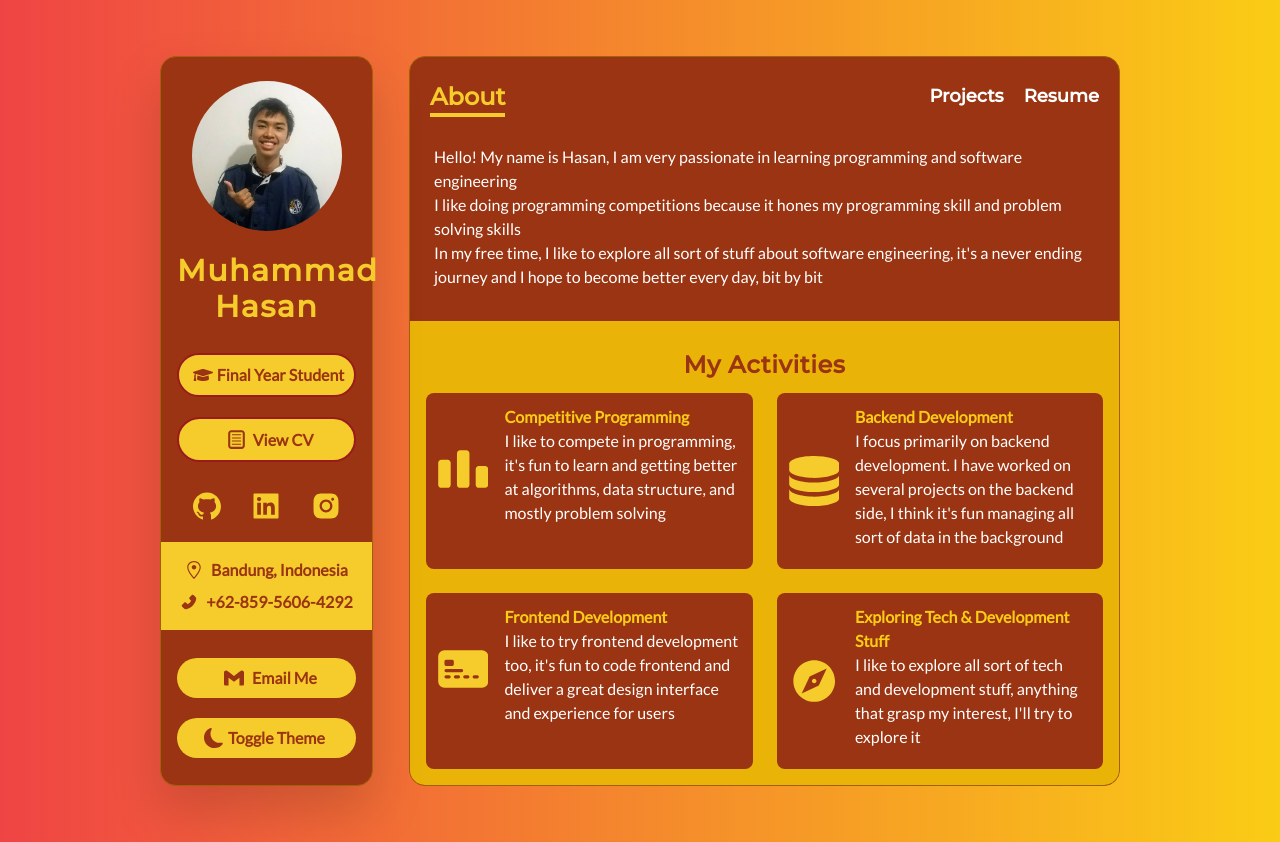
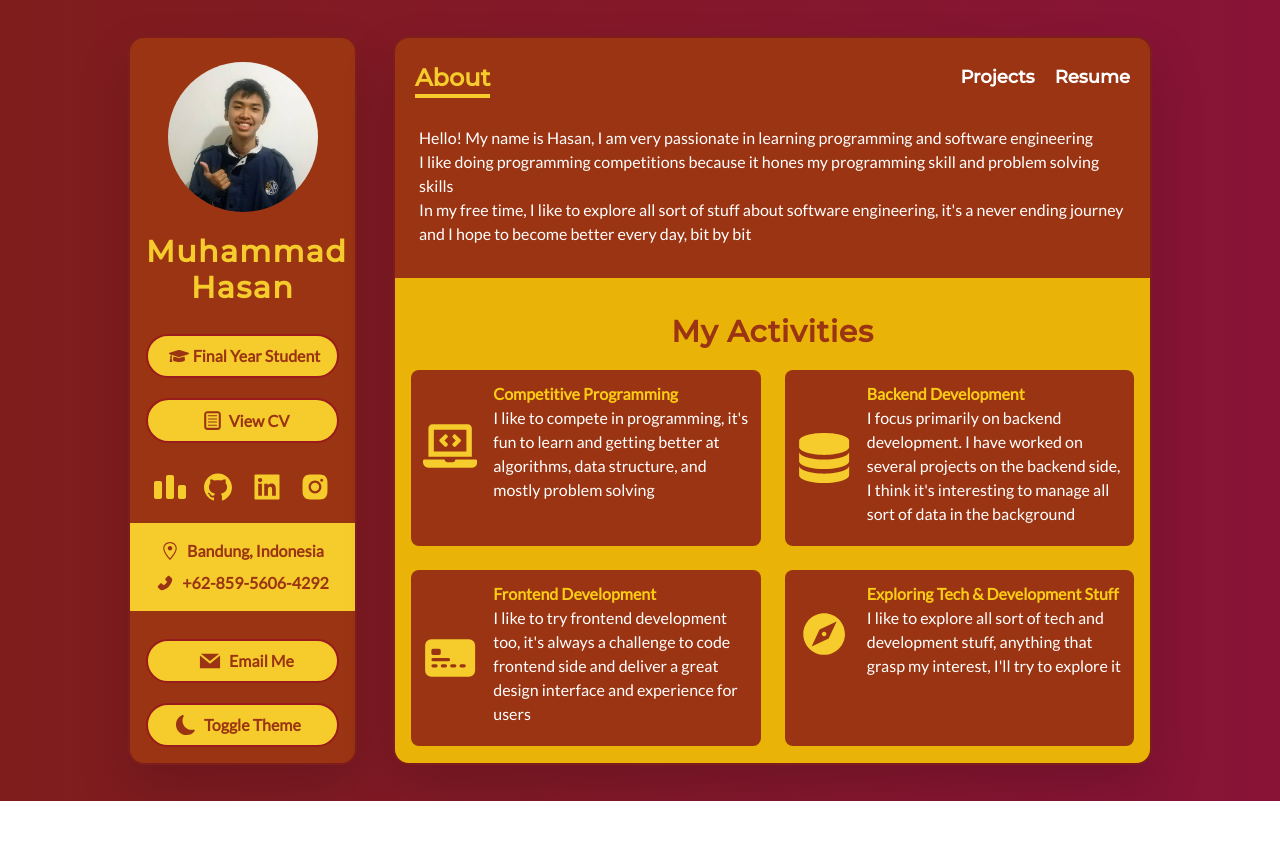
Before and after one commit to muhammadhasan01/portofolio, a Next.js app: page / in a window 1280 px wide. After the commit the page ends 801 px from the top, so only its background shows below. Built offline with nearby package versions, Linux system fonts and the light colour scheme.

Commit message:
feat: fix container and colors

```diff
--- a/components/Navbar.tsx
+++ b/components/Navbar.tsx
@@ -35,7 +35,7 @@ const Navbar = () => {
 
   return (
     <div className='flex justify-between px-5 py-3 my-3'>
-      <span className='font-bold text-cnc-yellow font-montserrat text-xl border-b-4 border-cnc-yellow md:text-2xl'>
+      <span className='font-bold text-cnc-yellow font-montserrat text-xl lg:text-2xl border-b-4 border-cnc-yellow md:text-2xl'>
         {activeItem}
       </span>
       <div className='text-lg flex space-x-5'>
--- a/components/Sidebar.tsx
+++ b/components/Sidebar.tsx
@@ -3,12 +3,14 @@ import { GoLocation } from 'react-icons/go';
 import { useTheme } from 'next-themes';
 import { FaGraduationCap } from 'react-icons/fa';
 import { TiDocumentText } from 'react-icons/ti';
-import { SiGmail } from 'react-icons/si';
+import { SiCodeforces } from 'react-icons/si';
 import { BsFillMoonFill, BsSunFill } from 'react-icons/bs';
+import { GrMail } from 'react-icons/gr';
 
 import Image from 'next/image';
 
 const Sidebar = () => {
+
   const { theme, setTheme } = useTheme();
   const changeTheme = () => {
     setTheme(theme === 'light' ? 'dark' : 'light');
@@ -25,18 +27,19 @@ const Sidebar = () => {
           quality='100'
         />
       </div>
-      <h3 className='my-4 text-3xl font-bold text-cnc-yellow tracking-wider font-montserrat'>
+      <h3 className='my-4 xl:text-3xl text-2xl font-bold text-cnc-yellow tracking-wider font-montserrat'>
         Muhammad Hasan
       </h3>
       <div className='flex flex-col'>
         <p
-          className='flex items-center justify-center px-2 py-2 my-3 border-2 border-red-800 dark:border-cnc-yellow font-semibold dark:text-cnc-yellow text-orange-800 bg-cnc-yellow dark:bg-dark-700 rounded-full'>
+          className='flex items-center justify-center px-2 py-2 my-3 border-2 border-red-800
+          dark:border-cnc-yellow font-semibold dark:text-cnc-yellow text-orange-800 bg-cnc-yellow dark:bg-dark-500 rounded-full'>
           <FaGraduationCap className='mx-1' size={20} />
           <span>Final Year Student</span></p>
         {/* Resume */}
         <a className='flex items-center justify-center px-2 py-2 my-2
         bg-cnc-yellow rounded-full text-orange-800 font-semibold
-        dark:text-cnc-yellow border-2 border-red-800 dark:border-cnc-yellow cursor-pointer dark:bg-dark-700'
+        dark:text-cnc-yellow border-2 border-red-800 dark:border-cnc-yellow cursor-pointer dark:bg-dark-500'
            href='/assets/cv-hasan.pdf'
            target='_blank'
         >
@@ -46,6 +49,9 @@ const Sidebar = () => {
       </div>
       {/*Social Icons*/}
       <div className='flex justify-around my-5 text-cnc-yellow w-9/12 md:w-full mx-auto'>
+        <a href='https://codeforces.com/profile/m.hasan01' target='_blank' aria-label='codeforces'>
+          <SiCodeforces className='w-8 h-8 cursor-pointer' />
+        </a>
         <a href='https://github.com/muhammadhasan01' target='_blank' aria-label='github'>
           <AiFillGithub className='w-8 h-8 cursor-pointer' />
         </a>
@@ -73,22 +79,22 @@ const Sidebar = () => {
       {/*  Email Button */}
       <div className='flex flex-col space-y-3'>
         <button
-          className='bg-cnc-yellow text-orange-800 font-semibold w-full rounded-full
-        py-2 my-2 flex items-center justify-center dark:text-cnc-yellow dark:bg-dark-700 focus:outline-none'
+          className='bg-cnc-yellow text-orange-800 font-semibold w-full rounded-full border-2 border-red-800 dark:border-cnc-yellow
+        py-2 my-2 flex items-center justify-center dark:text-cnc-yellow dark:bg-dark-500 focus:outline-none'
           onClick={() => window.open('mailto:muhammadhasan50@gmail.com')}
         >
-          <SiGmail className='mx-2' size={20} />
+          <GrMail className='mx-2' size={22} />
           <span>Email Me</span>
         </button>
         <button
-          className='bg-cnc-yellow text-orange-800 font-semibold w-full rounded-full
-        py-2 my-2 flex items-center justify-center dark:text-cnc-yellow dark:bg-dark-700 focus:outline-none'
+          className='bg-cnc-yellow text-orange-800 font-semibold w-full rounded-full border-2 border-red-800 dark:border-cnc-yellow
+        py-2 my-2 flex items-center justify-center dark:text-cnc-yellow dark:bg-dark-500 focus:outline-none'
           onClick={changeTheme}
         >
           {theme === 'dark' ?
             <BsSunFill size={20} /> : <BsFillMoonFill size={20} />
           }
-          <span className='mx-1'>Toggle Theme</span>
+          <span className='mx-2'>Toggle Theme</span>
         </button>
       </div>
     </div>
--- a/data.ts
+++ b/data.ts
@@ -1,26 +1,26 @@
-import { RiComputerLine } from 'react-icons/ri';
 import { IProject, IService, ISkill } from './type';
 import { BsCircleFill, BsCreditCard2FrontFill } from 'react-icons/bs';
-import { SiCodeforces } from 'react-icons/si';
+import { SiCodewars } from 'react-icons/si';
 import { ImDatabase } from 'react-icons/im';
 import { MdExplore } from 'react-icons/md';
+import { FaLaptopCode } from 'react-icons/fa';
 
 export const services: IService[] = [
   {
     title: 'Competitive Programming',
     about: 'I like to compete in programming,' +
       ' it\'s fun to learn and getting better at algorithms, data structure, and mostly problem solving',
-    Icon: SiCodeforces,
+    Icon: FaLaptopCode,
   },
   {
     title: 'Backend Development',
     about: 'I focus primarily on backend development. I have worked on several projects on the backend side, ' +
-      'I think it\'s fun managing all sort of data in the background',
+      'I think it\'s interesting to manage all sort of data in the background',
     Icon: ImDatabase,
   },
   {
     title: 'Frontend Development',
-    about: 'I like to try frontend development too, it\'s fun to code frontend and deliver a great design interface and experience for users',
+    about: 'I like to try frontend development too, it\'s always a challenge to code frontend side and deliver a great design interface and experience for users',
     Icon: BsCreditCard2FrontFill,
   },
   {
--- a/pages/_app.tsx
+++ b/pages/_app.tsx
@@ -4,19 +4,28 @@ import Navbar from '../components/Navbar';
 
 import { ThemeProvider } from 'next-themes';
 import { AnimatePresence } from 'framer-motion';
+import { useEffect, useState } from 'react';
 
 function MyApp({ Component, pageProps, router }) {
+  const [mounted, setMounted] = useState(false);
+  // When mounted on client, now we can show the UI
+  useEffect(() => {
+    setMounted(true);
+  }, [])
+  if (!mounted) {
+    return null;
+  }
   return (
     <ThemeProvider attribute='class'>
-      <div className='grid grid-cols-12 container gap-5 lg:gap-9 my-14 lg:px-40 px-2 sm:px-5 md:px-32 flex flex-col'>
-        <div className='lg:col-span-3 bg-orange-800 dark:bg-dark-900 rounded-2xl
-          col-span-12 p-4 text-center border border-yellow-700
+      <div className='grid grid-cols-12 gap-5 lg:gap-9 my-9 lg:px-35 px-3 sm:px-5 md:px-32'>
+        <div className='lg:col-span-3 bg-orange-800 dark:bg-dark-700 rounded-2xl
+          col-span-12 p-4 text-center border-2 border-red-900
           dark:border-cnc-yellow drop-shadow-2xl dark:shadow-custom-dark'>
           <Sidebar />
         </div>
         <div
-          className='lg:col-span-9 bg-orange-800 text-white rounded-2xl col-span-12 dark:bg-dark-900 flex
-          flex-col overflow-hidden border border-yellow-700 dark:border-cnc-yellow'>
+          className='lg:col-span-9 bg-orange-800 text-white rounded-2xl col-span-12 dark:bg-dark-800 flex
+          flex-col overflow-hidden border-2 drop-shadow-2xl border-red-900 dark:border-cnc-yellow'>
           <Navbar />
           <AnimatePresence exitBeforeEnter>
             <Component {...pageProps} key={router.route} />
--- a/pages/_document.tsx
+++ b/pages/_document.tsx
@@ -9,7 +9,7 @@ class MyDocument extends Document {
           <meta name='keywords' content='NextJS, Personal Website, Portofolio, React' />
         </Head>
         <body
-          className='bg-fixed bg-gradient-to-r from-red-500 to-yellow-400 dark:from-dark-500 dark:to-dark-700 dark:text-white'>
+          className='bg-fixed bg-gradient-to-r from-red-900 to-rose-900 dark:from-dark-500 dark:to-dark-700 dark:text-white'>
         <Main />
         <NextScript />
         </body>
--- a/pages/index.tsx
+++ b/pages/index.tsx
@@ -29,16 +29,16 @@ const index = () => {
         ending journey and
         I hope to become better every day, bit by bit <br />
       </h5>
-      <div className='p-4 mt-5 bg-yellow-500 dark:bg-dark-700 flex-grow'
+      <div className='p-4 mt-5 bg-yellow-500 dark:bg-dark-500 flex-grow'
            style={{ 'marginLeft': '-1.5rem', 'marginRight': '-1.5rem' }}>
-        <h6 className='my-3 text-2xl font-black text-orange-800 dark:text-cnc-yellow font-montserrat text-center tracking-wide'>
+        <h6 className='my-5 text-2xl lg:text-3xl font-black text-orange-800 dark:text-cnc-yellow font-montserrat text-center tracking-wide'>
           My Activities
         </h6>
         <div className='grid lg:grid-cols-2 gap-6'>
           {
             services.map(service => (
               <motion.div variants={fadeInUp} initial='initial' animate='animate'
-                          className='lg:col-span-1 bg-orange-800 dark:bg-dark-900 text-white rounded-lg'>
+                          className='lg:col-span-1 bg-orange-800 dark:bg-dark-800 text-white rounded-lg'>
                 <ServiceCard service={service} key={service.title} />
               </motion.div>
             ))
--- a/styles/globals.css
+++ b/styles/globals.css
@@ -11,7 +11,7 @@ body {
 }
 
 ::-webkit-scrollbar-thumb {
-    background-image: linear-gradient(to right bottom, rgba(241, 5, 5, 0.8), #ffb601);
+    background-image: linear-gradient(to right bottom, rgba(241, 5, 5, 0.8), #ff8000);
 }
 
 ::-webkit-scrollbar {
--- a/tailwind.config.js
+++ b/tailwind.config.js
@@ -17,6 +17,11 @@ module.exports = {
       colors: {
         green: {
           DEFAULT: '#07E363',
+        },
+        wood: {
+          DEFAULT: '#563232',
+          white: '#e7cfb4',
+          red: '#84240c'
         },
         'hmif-yellow': '#F8C033',
         'cnc-yellow': '#F5CC2C',
```
